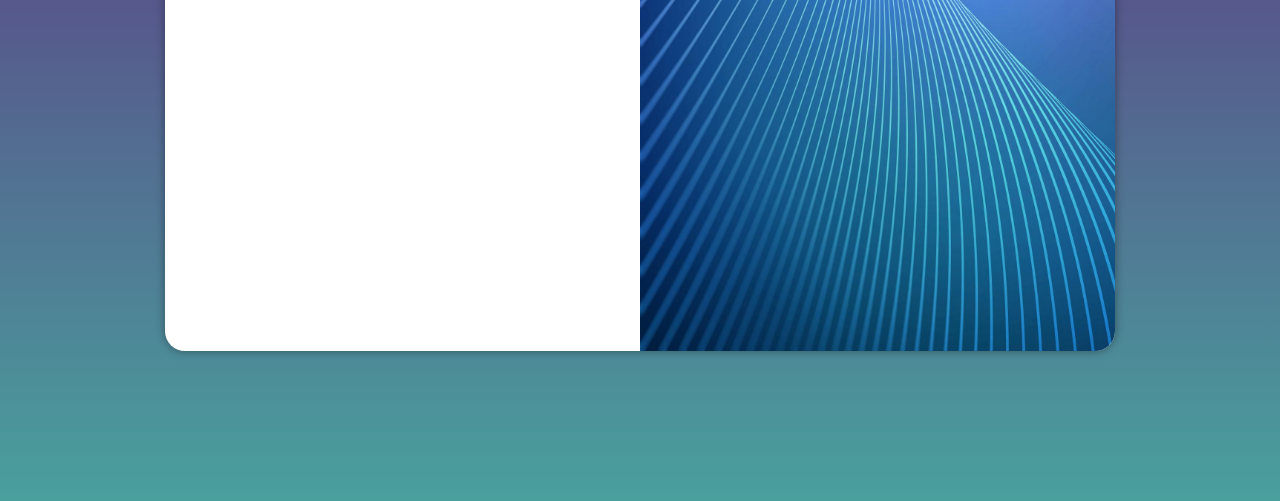
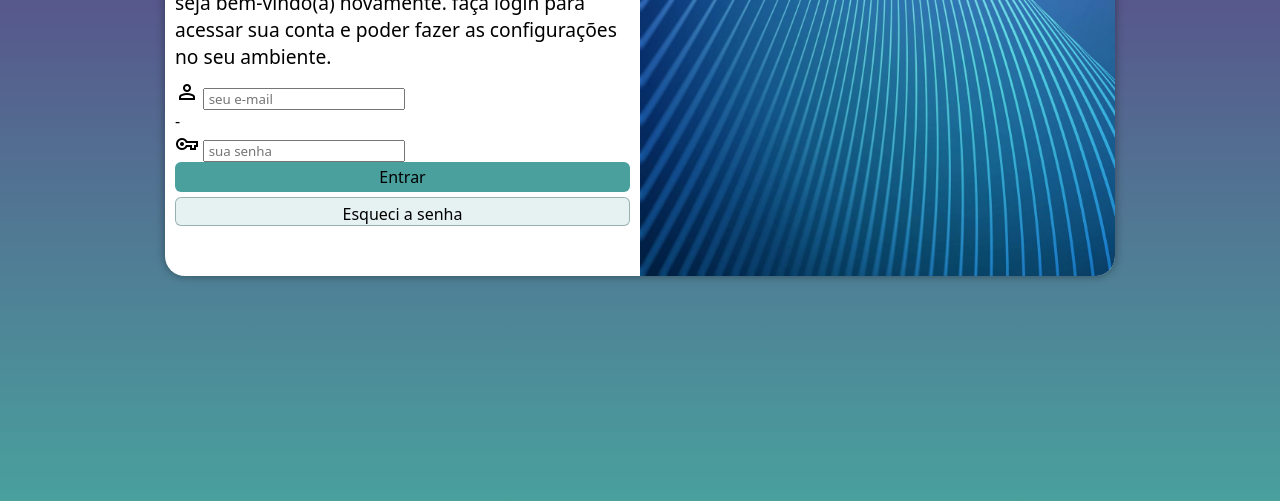
Before and after one commit to Joaovitorgoncalvessantos/projeto-login, a plain HTML site: page index.html in a window 1280 px wide. Shown: the part 299-800 px from the top of the page. Drawn offline with nearby package versions, Linux system fonts and the light colour scheme.

Commit message:
projeto finalizado

```diff
--- a/estilos/mediaqueries.css
+++ b/estilos/mediaqueries.css
@@ -5,7 +5,8 @@
         background-image: linear-gradient(to top,#49a09d,#5f2c82);
     }
     .login{
-        width: 80vw;
+        width: 950px;
+        height: 350px;
     }
     .login .imagem{
         float: left;
@@ -24,6 +25,7 @@
     }
     .login{
         width: 950px;
+        height: 350px;
     }
     .login .imagem{
         float: right;
@@ -31,8 +33,14 @@
         height: 100%;
     }
     .login .formulario{
-        float: right;
+        float: left;
         width: 50% ;
+    }
+    .formulario h1{
+        font-size: 2em;
+    }
+    .formulario p{
+        font-size: 1.2em;
     }
 
 }
--- a/estilos/style.css
+++ b/estilos/style.css
@@ -12,7 +12,7 @@
 
 }
 body,html{
-    background-color: #7839a2ba;
+    background-color:  #7839a2ba;
     height: 100vh;
     width: 100vw;
 }
@@ -21,6 +21,8 @@ main {
     height: 100vh;
     width: 100vw;
 }
+
+
 .login{
  /* deixandp a tela no meio*/
     position: relative;
@@ -49,3 +51,47 @@ main {
     display: block;
     padding: 10px
 }
+.formulario h1 {
+    text-align: center;
+    padding: 5px ;
+}
+.formulario p{
+    font-size: .8em;
+    padding-bottom:10px;
+}
+.formulario{
+    size: 0.1em;
+}
+
+form .Entrar {
+    display: block;
+    font-size: 1em;
+    width: 100%;
+    height: 30px;
+    background-color: #49a09d;
+    color:black;
+    border: none;
+    border-radius: 6px;
+    cursor: pointer;
+
+}
+
+form .Entrar:hover{
+    background-color: #25504e;
+}
+ form a.botao{
+    display: block;
+    text-align: center;
+    font-size: 1em;
+    width: 100%;
+    padding-top: 5px;
+    margin-top: 5px;
+    background-color: #49a09d22;
+    border-radius: 6px;
+    border: 1px solid #25504e66;
+    text-decoration: none;
+    color: #000000;
+ }
+ form a.botao:hover{
+    background-color: #25504e;
+ }
--- a/index.html
+++ b/index.html
@@ -4,6 +4,7 @@
     <meta charset="UTF-8">
     <meta name="viewport" content="width=device-width, initial-scale=1.0">
     <title>login</title>
+    <link rel="stylesheet" href="https://fonts.googleapis.com/css2?family=Material+Symbols+Outlined:opsz,wght,FILL,GRAD@24,400,0,0" />
     <link rel="stylesheet" href="estilos/style.css">
     <link rel="stylesheet" href="estilos/mediaqueries.css">
 </head>
@@ -17,8 +18,28 @@
             <article class="formulario">
                 <h1>Login</h1>
                 <p>seja bem-vindo(a) novamente. faça login para acessar sua conta e poder fazer as configurações no seu ambiente. </p>
-                <form action="login.php" method="post">
+                <form action="login.php" method="post" autocomplete="on">
+                    <div class="campo">
+                        <span class="material-symbols-outlined" >
+                         person
+                        </span>
+                        <input type="email" name="login" id="ilogin" placeholder=" seu e-mail" autocomplete="email" required maxlength="30">
+                        <label for="ilogin" > </label>
+                    </div>-
 
+                    <div class="campo">
+                        <span class="material-symbols-outlined">
+                        vpn_key
+                         </span>
+
+                        <input type="password" name="Senha" id="isenha"
+                        placeholder=" sua senha" autocomplete="current-password" required minlength="8" maxlength="20">
+
+                        <label for="isenha"> </label>
+                    </div>
+                    <input type="submit" value="Entrar" class="Entrar">
+
+                    <a href="esqueci.html" class="botao">Esqueci a senha</a>
                 </form>
             </article>
 
```
